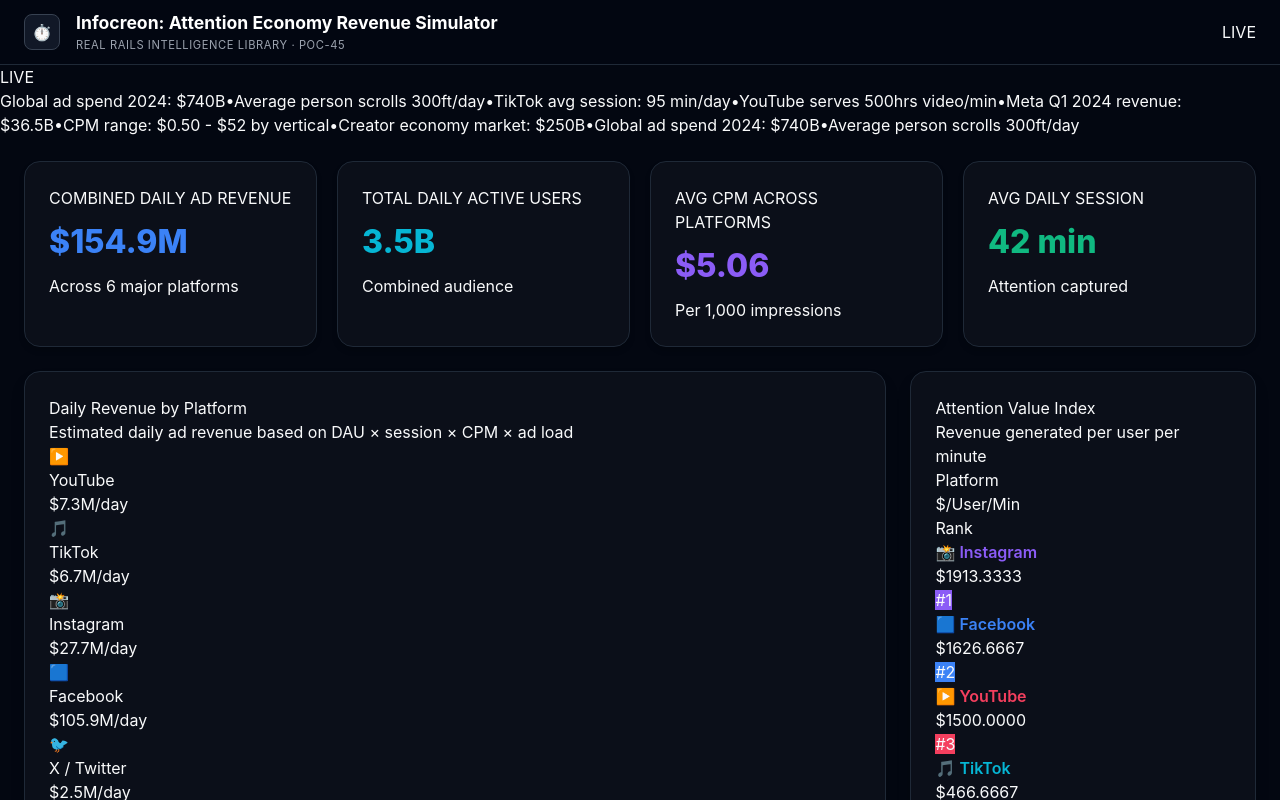
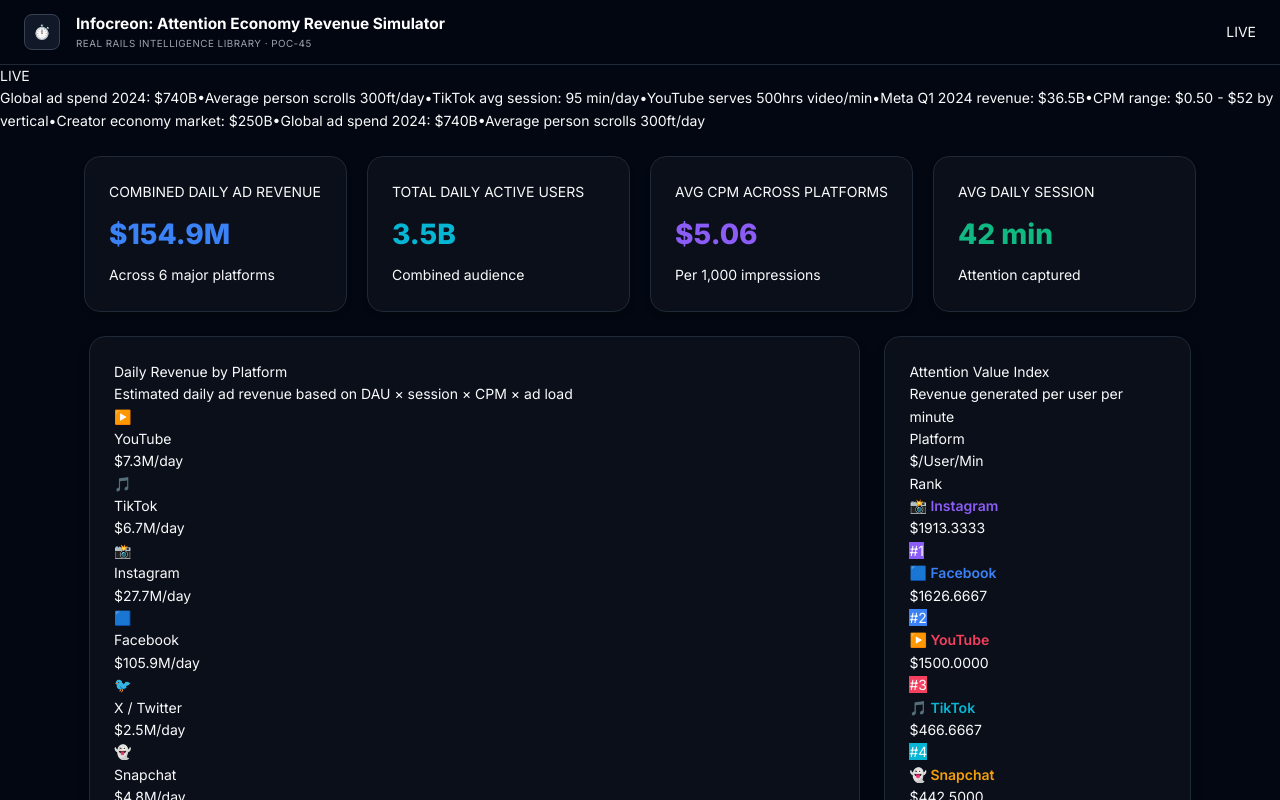
Before and after one commit to Real-Rails-Interns-Batch2/AttentionMetrics-Dashboard, a Next.js app in the folder frontend/: page / in a window 1280 px wide. Shown: the top 800 px of the page. Built offline with nearby package versions, Linux system fonts and the light colour scheme.

Commit message:
Update globals.css

```diff
--- a/frontend/app/globals.css
+++ b/frontend/app/globals.css
@@ -1,24 +1,60 @@
-@tailwind base;
-@tailwind components;
-@tailwind utilities;
+@import url("https://fonts.googleapis.com/css2?family=Inter:wght@300;400;500;600;700;800&family=Space+Grotesk:wght@400;500;600;700&family=JetBrains+Mono:wght@400;500&display=swap");
+
+*,
+*::before,
+*::after {
+  box-sizing: border-box;
+  margin: 0;
+  padding: 0;
+}
 
 :root {
   --bg-primary: #030712;
-  --text-primary: #f9fafb;
+  --bg-secondary: #0d1117;
   --bg-card: #111827;
   --bg-card-hover: #1a2332;
-  --bg-secondary: #0d1117;
+  --border: rgba(255, 255, 255, 0.06);
+  --border-bright: rgba(255, 255, 255, 0.12);
+
+  --accent-blue: #3b82f6;
+  --accent-cyan: #06b6d4;
+  --accent-violet: #8b5cf6;
+  --accent-emerald: #10b981;
+  --accent-amber: #f59e0b;
+  --accent-rose: #f43f5e;
+
+  --text-primary: #f9fafb;
   --text-secondary: #9ca3af;
-  --text-muted: #6b7280;
-  --accent-blue: #3b82f6;
-  --accent-rose: #f43f5e;
-  --border: rgba(255, 255, 255, 0.06);
-  --radius-lg: 0.75rem;
-  --radius-md: 0.5rem;
-  --radius-sm: 0.25rem;
+  --text-muted: #4b5563;
+
+  --radius-sm: 8px;
+  --radius-md: 12px;
+  --radius-lg: 16px;
 }
 
+html,
 body {
+  height: 100%;
   background-color: var(--bg-primary);
   color: var(--text-primary);
+  font-family: "Inter", sans-serif;
+  font-size: 14px;
+  line-height: 1.6;
+  -webkit-font-smoothing: antialiased;
+  overflow-x: hidden;
 }
+
+::-webkit-scrollbar {
+  width: 6px;
+  height: 6px;
+}
+::-webkit-scrollbar-track {
+  background: var(--bg-primary);
+}
+::-webkit-scrollbar-thumb {
+  background: var(--border-bright);
+  border-radius: 3px;
+}
+::-webkit-scrollbar-thumb:hover {
+  background: rgba(255, 255, 255, 0.2);
+}
```
